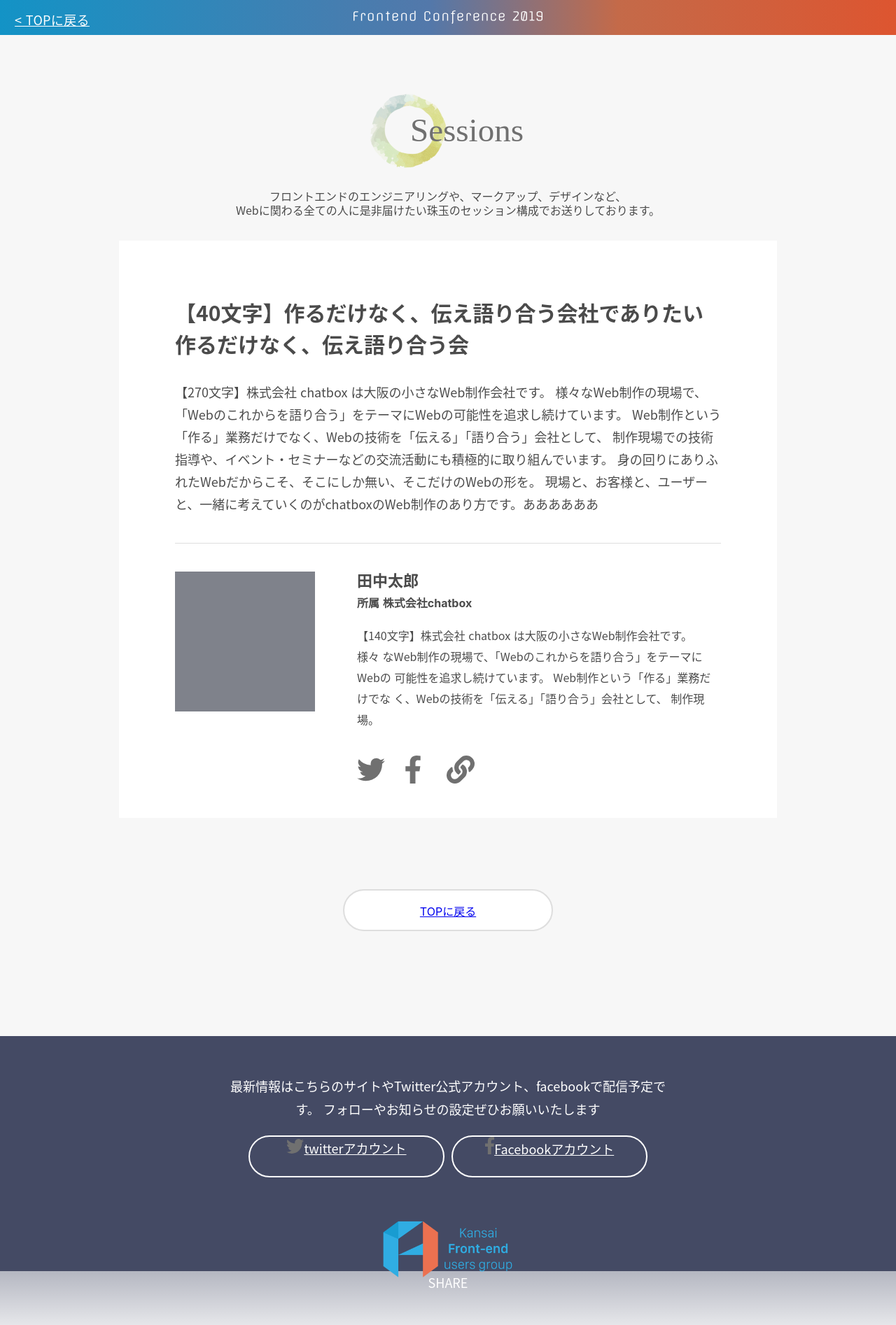
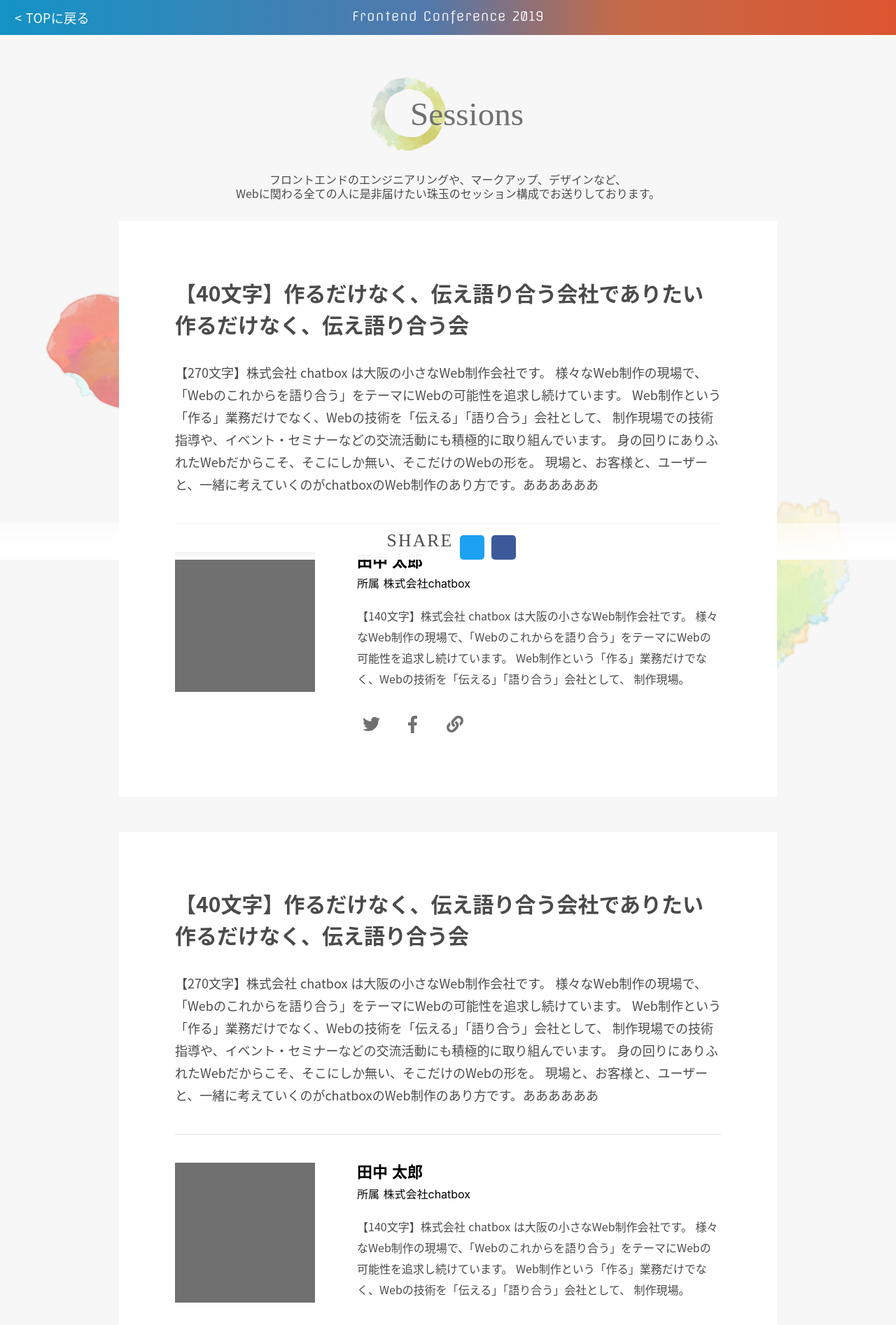
Before and after one commit to kfug/frontconf2019, a Nuxt app: page /session in a window 1280 px wide. Shown: the top 1894 px of the page at 70% size. Built offline with nearby package versions, Linux system fonts and the light colour scheme.

Commit message:
modify session

```diff
--- /dev/null
+++ b/contents/sessions.yml
@@ -0,0 +1,21 @@
+sessions:
+  - title: 【40文字】作るだけなく、伝え語り合う会社でありたい作るだけなく、伝え語り合う会
+    detail: 【270文字】株式会社 chatbox は大阪の小さなWeb制作会社です。 様々なWeb制作の現場で、 「Webのこれからを語り合う」をテーマにWebの可能性を追求し続けています。 Web制作という 「作る」業務だけでなく、Webの技術を「伝える」「語り合う」会社として、 制作現場での技術 指導や、イベント・セミナーなどの交流活動にも積極的に取り組んでいます。 身の回りにありふ れたWebだからこそ、そこにしか無い、そこだけのWebの形を。 現場と、お客様と、ユーザー と、一緒に考えていくのがchatboxのWeb制作のあり方です。ああああああ
+    speaker:
+      name: 田中 太郎
+      company: 株式会社chatbox
+      detail: 【140文字】株式会社 chatbox は大阪の小さなWeb制作会社です。 様々 なWeb制作の現場で、「Webのこれからを語り合う」をテーマにWebの 可能性を追求し続けています。 Web制作という「作る」業務だけでな く、Webの技術を「伝える」「語り合う」会社として、 制作現場。
+      image: sapmle.png
+      twitter: https://twitter.com/
+      facebook: https://www.facebook.com/
+      link: https://www.google.com/
+  - title: 【40文字】作るだけなく、伝え語り合う会社でありたい作るだけなく、伝え語り合う会
+    detail: 【270文字】株式会社 chatbox は大阪の小さなWeb制作会社です。 様々なWeb制作の現場で、 「Webのこれからを語り合う」をテーマにWebの可能性を追求し続けています。 Web制作という 「作る」業務だけでなく、Webの技術を「伝える」「語り合う」会社として、 制作現場での技術 指導や、イベント・セミナーなどの交流活動にも積極的に取り組んでいます。 身の回りにありふ れたWebだからこそ、そこにしか無い、そこだけのWebの形を。 現場と、お客様と、ユーザー と、一緒に考えていくのがchatboxのWeb制作のあり方です。ああああああ
+    speaker:
+      name: 田中 太郎
+      company: 株式会社chatbox
+      detail: 【140文字】株式会社 chatbox は大阪の小さなWeb制作会社です。 様々 なWeb制作の現場で、「Webのこれからを語り合う」をテーマにWebの 可能性を追求し続けています。 Web制作という「作る」業務だけでな く、Webの技術を「伝える」「語り合う」会社として、 制作現場。
+      image: sapmle.png
+      twitter: https://twitter.com/
+      facebook: https://www.facebook.com/
+      link: https://www.google.com/
--- a/pages/session.vue
+++ b/pages/session.vue
@@ -1,205 +1,291 @@
 <template>
   <div class="p-session">
-
     <div class="p-header">
-        <a href="#">< TOPに戻る</a>
-        <img src="~assets/img/logo_text-white.svg">
+      <a href="#" class="p-header_pcLink">&lt; TOPに戻る</a>
+      <a href="#" class="p-header_spLink">&lt;</a>
+      <div class="p-header_titleLogo" />
     </div>
+    <div class="c-container">
       <div class="p-title">
         <h1>Sessions</h1>
         <p>フロントエンドのエンジニアリングや、マークアップ、デザインなど、<br> Webに関わる全ての人に是非届けたい珠玉のセッション構成でお送りしております。</p>
       </div>
+      <div class="p-session_bgImg1" />
+      <div class="p-session_bgImg2" />
+      <div class="p-session_card" v-for="(session, index) in sessions" :key="index">
+        <h2 class="p-session_title">{{ session.title }}</h2>
+        <p class="p-session_detail">{{ session.detail }}</p>
         <div class="p-speaker">
-        <h2>【40文字】作るだけなく、伝え語り合う会社でありたい作るだけなく、伝え語り合う会</h2>
-        <p>【270文字】株式会社 chatbox は大阪の小さなWeb制作会社です。 様々なWeb制作の現場で、 「Webのこれからを語り合う」をテーマにWebの可能性を追求し続けています。 Web制作という 「作る」業務だけでなく、Webの技術を「伝える」「語り合う」会社として、 制作現場での技術 指導や、イベント・セミナーなどの交流活動にも積極的に取り組んでいます。 身の回りにありふ れたWebだからこそ、そこにしか無い、そこだけのWebの形を。 現場と、お客様と、ユーザー と、一緒に考えていくのがchatboxのWeb制作のあり方です。ああああああ</p>
-        <div class="p-people">
-            <p class="img"></p>
-            <div class="p-introduce">
-            　  <h3>田中太郎</h3>
-              　<h4>所属 株式会社chatbox</h4>
-              　<p>【140文字】株式会社 chatbox は大阪の小さなWeb制作会社です。 様々 なWeb制作の現場で、「Webのこれからを語り合う」をテーマにWebの 可能性を追求し続けています。 Web制作という「作る」業務だけでな く、Webの技術を「伝える」「語り合う」会社として、 制作現場。</p>
-                <a href="https://twitter.com" target="_blank"><img src="~assets/img/twitter-brands-1.svg" class="p-twitter"></a>
-                <a href="https://www.facebook.com" target="_blank"><img src="~assets/img/facebook-f-brands-1.svg" class="p-facebook"></a>
-                <a href="#" target="_blank"><img src="~assets/img/link-solid-1.svg"></a>
+          <div class="p-speaker_img" />
+          <div class="p-speaker_info">
+      　    <div class="p-speaker_name">{{ session.speaker.name }}</div>
+        　  <div class="p-speaker_company">所属 {{ session.speaker.company }}</div>
+            <p class="p-speaker_detail">{{ session.speaker.detail }}</p>
+            <a :href="session.speaker.twitter" target="_blank">
+              <span class="p-speaker_icon p-twitter" />
+            </a>
+            <a :href="session.speaker.facebook" target="_blank">
+              <span class="p-speaker_icon p-facebook" />
+            </a>
+            <a :href="session.speaker.link" target="_blank">
+              <span class="p-speaker_icon p-linkIcon" />
+            </a>
           </div>
         </div>
       </div>
-
-        <p class="p-button"><a href="#" class="p-back">TOPに戻る</a></p>
-
-        <footer>
-            <p>最新情報はこちらのサイトやTwitter公式アカウント、facebookで配信予定です。 フォローやお知らせの設定ぜひお願いいたします</p>
-            <div class="link">
-                <p><a href="https://twitter.com"><img src="~assets/img/twitter-brands-1.svg">twitterアカウント</a></p>
-                <p><a href="https://www.facebook.com"><img src="~assets/img/facebook-f-brands-1.svg">Facebookアカウント</a></p>
+      <div class="p-button">
+        <router-link to="/" class="p-back">TOPに戻る</router-link>
       </div>
-            <p><img src="~assets/img/3f20fdb.png" class="p-footer_img"></p>
-            <div class="p-band">
-                <p>SHARE</p>
-                <a href="https://twitter.com"><img src="~assets/img/twitter-brands.svg"></a>
-                <a href="https://www.facebook.com"><img src="~assets/img/facebook-f-brands.svg"></a>
     </div>
-        </footer>
+    <l-footer :marginImg="false" />
+    <l-share-footer />
   </div>
 </template>
 
 <script>
+import LFooter from "~/components/Footer.vue";
+import LShareFooter from "~/components/top/ShareFooter.vue";
 
+const contents = require("json-loader!yaml-loader!~/contents/sessions.yml");
+
+export default {
+  components: {
+    LFooter,
+    LShareFooter
+  },
+  data() {
+    return {
+      sessions: contents.sessions
+    }
+  }
+}
 </script>
 
 <style lang="scss" scoped>
-.p-session{
-    background: #F7F7F7 0% 0% no-repeat padding-box;
+@import "~/assets/scss/_library.scss";
+
+.p-session {
+  background: #F7F7F7 0 0 no-repeat padding-box;
+  position: relative;
+  overflow: hidden auto;
 }
+
 h2, h3, h4, p{
   color: #4B4B4B;
   letter-spacing: 0;
 }
-.p-header{
-    background: transparent linear-gradient(90deg, #1393C6 0%, #5378AA 48%, #C46A49 69%, #DD5530 100%) 0% 0% no-repeat padding-box;
+
+.p-header {
+  background: transparent linear-gradient(90deg, #1393C6 0, #5378AA 48%, #C46A49 69%, #DD5530 100%) 0 0 no-repeat padding-box;
   position: relative;
   height: 50px;
-    margin-bottom: 83.6px;
-    & img{
-        margin: auto;
-        padding-top: 15px;
-        display: block;
+  margin-bottom: 20px;
+  @include desktop() {
+    margin-bottom: 60px;
+  }
+  &_titleLogo {
+    position: absolute;
+    top: 50%;
+    left: 50%;
+    transform: translate(-50%, -50%);
     width: 270px;
+    height: 20px;
+    background: url("~assets/img/logo_text-white.svg") 0 0 no-repeat;
   }
-
-    & a{
+  & a {
     position: absolute;
-        top: 11px;
+    top: 50%;
     left: 21px;
-        height: 27px;
+    transform: translateY(-50%);
     font: 18px/35px Noto Sans CJK JP;
     letter-spacing: 0.36px;
     color: #FFFFFF;
+    text-decoration: none;
+  }
+  &_pcLink {
+    display: none;
+    @include desktop() {
+      display: inline-block;
     }
   }
-.p-title{
+  &_spLink {
+    display: inline-block;
+    @include desktop() {
+      display: none;
+    }
+  }
+}
+
+.p-title {
   text-align: center;
-    width: 780px;
-    height: 180px;
   margin: 0 auto 30px;
-    & h1{
-        background: transparent url('~assets/img/circle_01.png') 0% 0% no-repeat padding-box;
-        background-size: contain;
+  & h1 {
+    background: transparent url('~assets/img/circle_01.png') 0 0 no-repeat padding-box;
+    background-size: 60px 60px;
+    font: Regular 24px/30px Offside;
+    width: 114px;
+    padding: 15px 0 15px 30px;
+    margin: 0 auto 20px;
+    letter-spacing: 0;
+    color: #707070;
+    @include desktop() {
       font: 47px/59px Offside;
       width: 223px;
+      background-size: contain;
+      padding: 23.5px 0 23.5px 54px;
       margin: 0 auto 30px;
-        padding: 23.5px 0 23.5px 54px;
-        letter-spacing: 0;
-        color: #707070;
     }
-
-    & p{
+  }
+  & p {
     font: 16px/20px Noto Sans CJK JP;
     letter-spacing: 0;
   }
 }
-.p-speaker{
-    background: #FFFFFF 0% 0% no-repeat padding-box;
-    width: 940px;
-    height: 825px;
-    margin: 0 auto 102px;
+
+.p-session_bgImg1 {
+  display: none;
+  @include desktop() {
+    position: absolute;
+    display: block;
+    top: 357px;
+    left: 5%;
+    width: 293px;
+    height: 231px;
+    background: transparent url('~assets/img/sessions_bg1.png') 0 0 no-repeat padding-box;
+  }
+}
+.p-session_bgImg2 {
+  display: none;
+  @include desktop() {
+    position: absolute;
+    display: block;
+    top: 709px;
+    right: 5%;
+    width: 275px;
+    height: 253px;
+    background: transparent url('~assets/img/sessions_bg2.png') 0 0 no-repeat padding-box;
+  }
+}
+
+.p-session {
+  &_card {
+    position: relative;
+    background: #FFFFFF 0 0 no-repeat padding-box;
+    width: auto;
+    max-width: 940px;
+    margin: 0 auto 50px;
+    padding: 20px 10px;
+    z-index: 2;
+    @include desktop() {
+      max-width: 940px;
+      margin: 0 auto 50px;
       padding: 80px;
-    & h2{
+    }
+  }
+  &_title {
+    font: Bold 18px/27px Noto Sans CJK JP;
+    margin-bottom: 20px;
+    @include desktop() {
       font: Bold 30px/45px Noto Sans CJK JP;
       margin-bottom: 30px;
     }
-    & p{
-        font: 18px/32px Noto Sans CJK JP;
+  }
+  &_detail {
+    font: Regular 14px/24px Noto Sans CJK JP;
     border-bottom: solid #DEDEDE 1px;
     padding-bottom: 40px;
+    margin-bottom: 30px;
+    @include desktop() {
+      font: 18px/32px Noto Sans CJK JP;
       margin-bottom: 40px;
     }
-    & p.img{
-        width: 200px;
-        height: 200px;
-        background: #7F828B;
+  }
 }
 
-    & .p-people{
+.p-speaker {
   display: flex;
-        flex-direction: row;
-        & h3{
+  flex-wrap: wrap;
+  text-align: center;
+  @include desktop() {
+    flex-wrap: nowrap;
+    text-align: left;
+  }
+  &_img {
+    min-width: 150px;
+    height: 150px;
+    background: #707070 0 0 no-repeat padding-box;
+    margin: 0 auto 20px;
+    @include desktop() {
+      min-width: 200px;
+      height: 200px;
+      margin: 0 60px 0 0;
+    }
+  }
+  &_name {
+    font: Bold 18px/22px Noto Sans CJK JP;
+    margin-bottom: 15px;
+    @include desktop() {
       font: Bold 22px/22px Noto Sans CJK JP;
       margin-bottom: 10px;
     }
-        & h4{
+  }
+  &_company {
+    font: Regular 14px/22px Noto Sans CJK JP;
+    margin-bottom: 20px;
+    @include desktop() {
       font: Medium 18px/18px Noto Sans CJK JP;
-            margin-bottom: 20px;
     }
-        & p{
+  }
+  &_detail {
+    font: Regular 14px/24px Noto Sans CJK JP;
+    margin-bottom: 30px;
+    text-align: left;
+    @include desktop() {
       font: 16px/30px Noto Sans CJK JP;
-            border: none;
-            margin-bottom: 37.5px;
-            padding: 0;
-            text-align: left;
     }
-        & .p-introduce{
-            width: 514px;
-            text-align: left;
-            margin-left: 60px;
-            & img{
+  }
+  &_icon {
+    display: inline-block;
     width: 40px;
     height: 40px;
+    background-size: contain;
+    background: no-repeat center;
   }
-            & img.p-twitter{
+}
+
+.p-twitter {
+  background-image: url("~assets/img/twitter-brands-1.svg");
+  margin-right: 35px;
+  @include desktop() {
     margin-right: 20px;
   }
-            & img.p-facebook{
-                margin-right: 28px;
+}
+.p-facebook {
+  background-image: url("~assets/img/facebook-f-brands-1.svg");
+  margin-right: 35px;
+  @include desktop() {
+    margin-right: 20px;
   }
 }
+.p-linkIcon {
+  background-image: url("~assets/img/link-solid-1.svg");
 }
-}
-a.p-back{
-    text-align: center;
-    background: #FFFFFF 0% 0% no-repeat padding-box;
-    border: 2px solid #DEDEDE;
-    display: inline-block;
-    line-height: 60px;
-    border-radius: 109px;
-    width: 300px;
-    height: 60px;
-    margin: auto;
-}
+
 .p-button{
   text-align: center;
   margin-bottom: 150px;
 }
-footer{
-    background: #444A64 0% 0% no-repeat padding-box;
-    padding-top: 55px;
-    & p{
-        width: 656px;
+.p-back{
+  font: Regular 22px/25px Noto Sans CJK JP;
+  color: $clr_textLarge;
+  border-radius: 109px;
+  text-decoration: none;
+  text-align: center;
+  background: #FFFFFF 0 0 no-repeat padding-box;
+  border: 2px solid #DEDEDE;
+  display: inline-block;
+  line-height: 60px;
+  width: 300px;
   height: 60px;
-        text-align: center;
-        font: 18px/33px Noto Sans CJK JP;
-        letter-spacing: 0;
-        color: #FFFFFF;
-        margin: 0 auto 27px;
-    }
-}
-    .link{
-        display: flex;
-        justify-content: center;
-        width: 580px;
-        margin: 0 auto 20px;
-        & a{
-            display: inline-block;
-            color: white;
-            width: 280px;
-            height: 60px;
-            border: 2px solid #FFFFFF;
-            border-radius: 100px;
-            opacity: 1;
-            margin-bottom: 50px;
-        }
-    }
-.p-band{
-    background: transparent linear-gradient(180deg, #FFFFFF99 0%, #FFFFFF 100%) 0% 0% no-repeat padding-box;
 }
 </style>
```
Also changed, not shown: components/Footer.vue (+9 -1 lines). Lines whose indentation alone changed are shown as unchanged.
